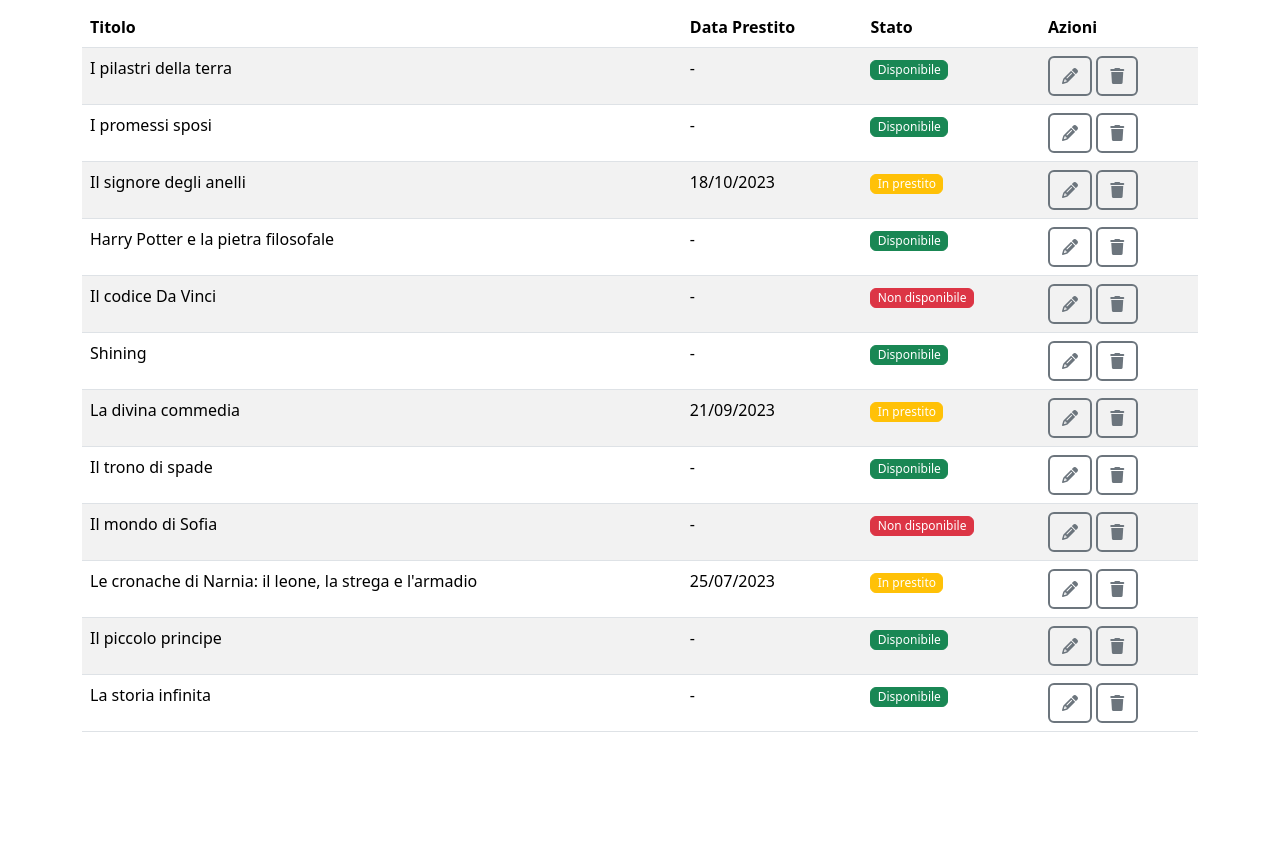
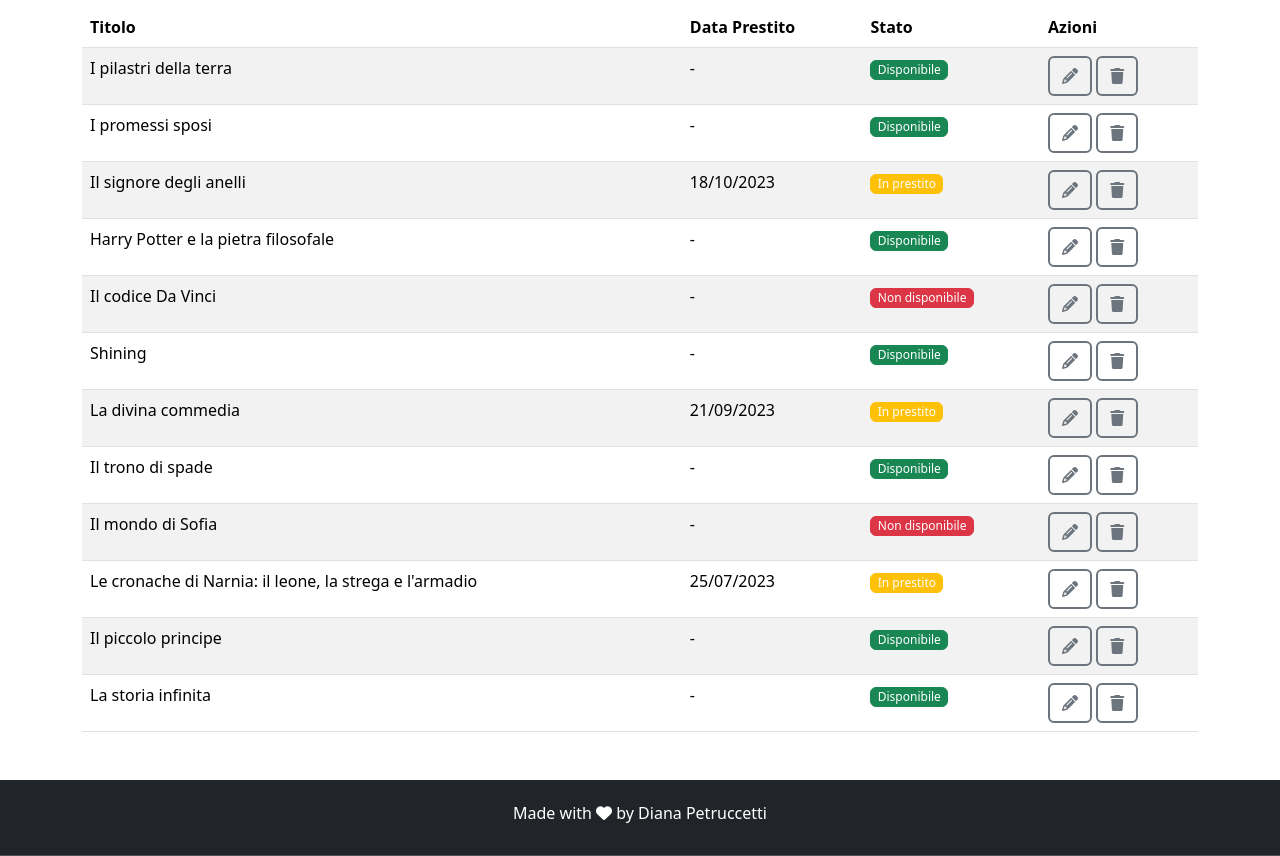
Before and after one commit to Diana-Petruccetti/html-css-bootstrap-dashboard, a plain HTML site: page index.html in a window 1280 px wide. Shown: the part 224-1080 px from the top of the page. Before the commit the page ends 972 px from the top, so only its background shows below. Drawn offline with nearby package versions, Linux system fonts and the light colour scheme.

Commit message:
added footer

```diff
--- a/index.html
+++ b/index.html
@@ -269,8 +269,10 @@
             </div>
         </main>
 
-        <footer>
-
+        <footer class="bg-dark bg-dark border-bottom border-body py-4 mt-5"  data-bs-theme="dark">
+            <div class="container">
+                <h6 class="text-center text-white">Made with <i class="fa fa-heart" aria-hidden="true"></i> by Diana Petruccetti</h6>
+            </div>
         </footer>
 
         <!-- Bootstrap JavaScript Libraries -->
```
Also changed, not shown: anagrafica-utenti.html (+4 -2 lines).
